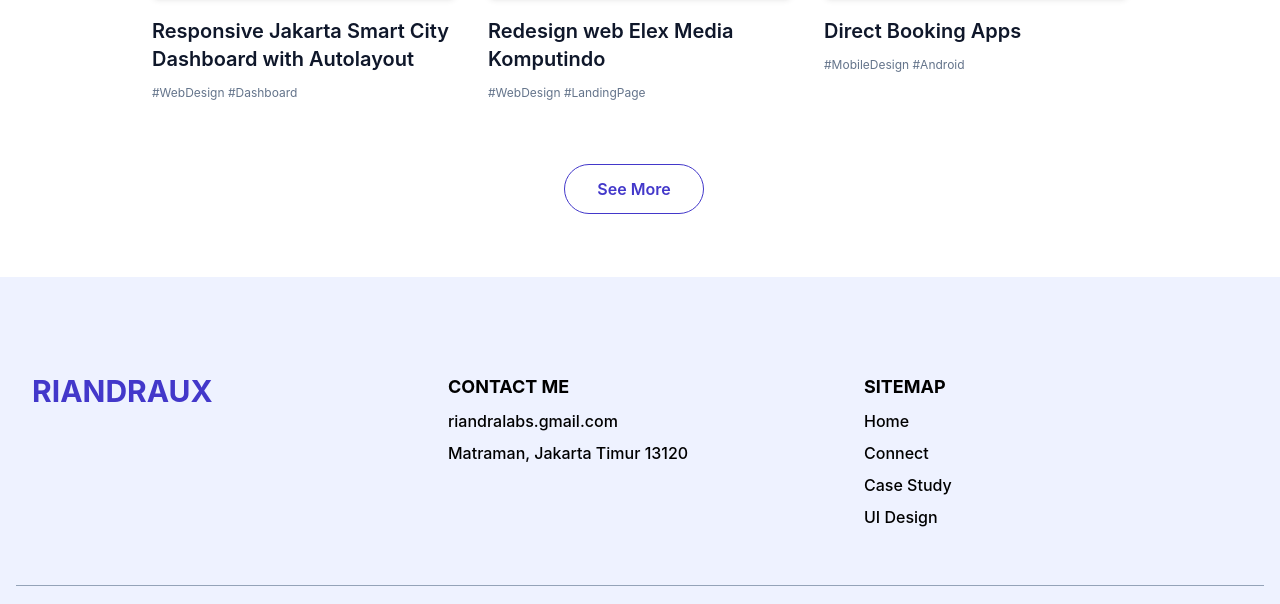
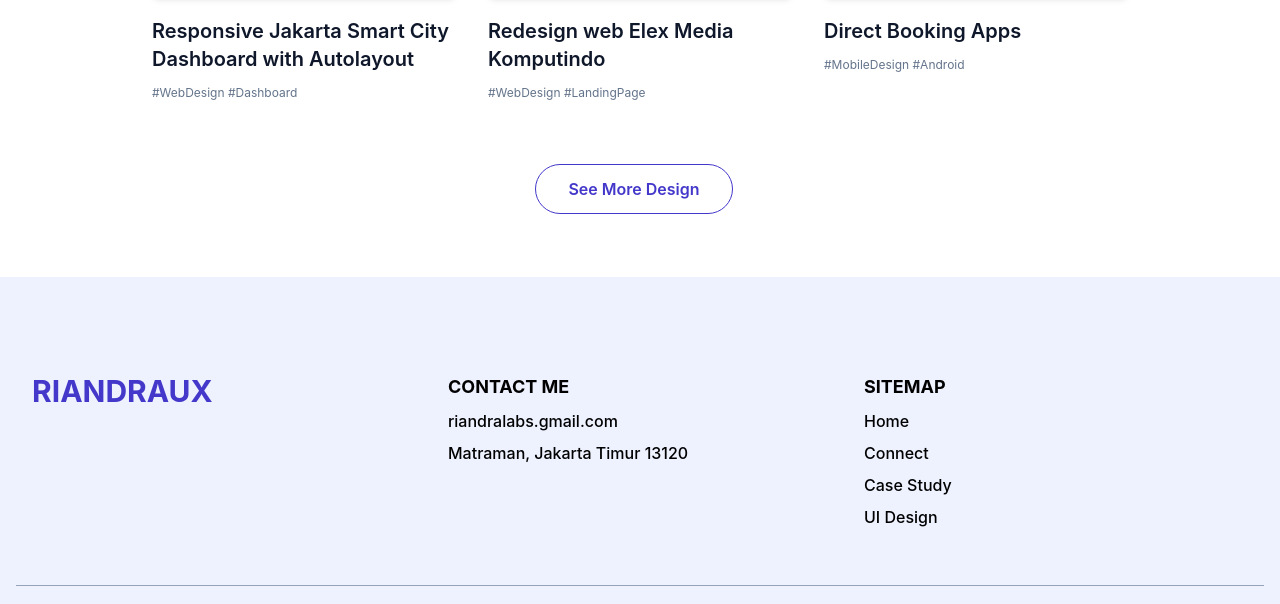
Before and after one commit to rianuiux/portfolio, a website: page index.html in a window 1280 px wide. Shown: the part 3262-3866 px from the top of the page. Drawn offline with Linux system fonts and the light colour scheme.

Commit message:
update see more

```diff
--- a/index.html
+++ b/index.html
@@ -229,7 +229,7 @@
             </div>
             <a href="https://www.behance.net/riandraux" target="_blank" class=" outline outline-1 text-base font-semibold text-primary mr-3
                     bg-white py-3 px-8 rounded-full  hover:shadow-lg hover:bg-indigo-600 hover:opacity-80 hover:text-white
-                    transition duration-300 ease-in-out">See More</a>
+                    transition duration-300 ease-in-out">See More Design</a>
          </div>
         </div>
     </section>
```
